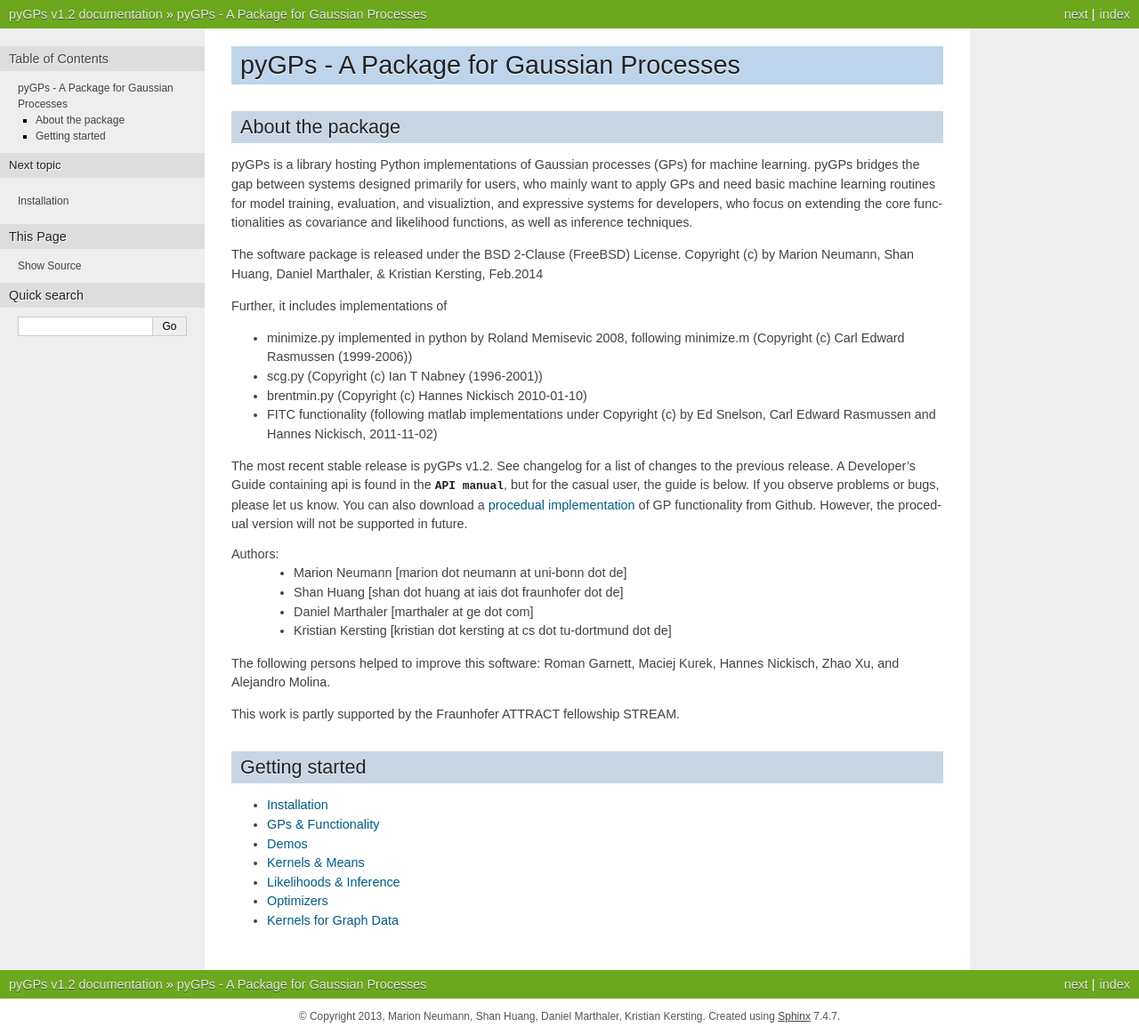
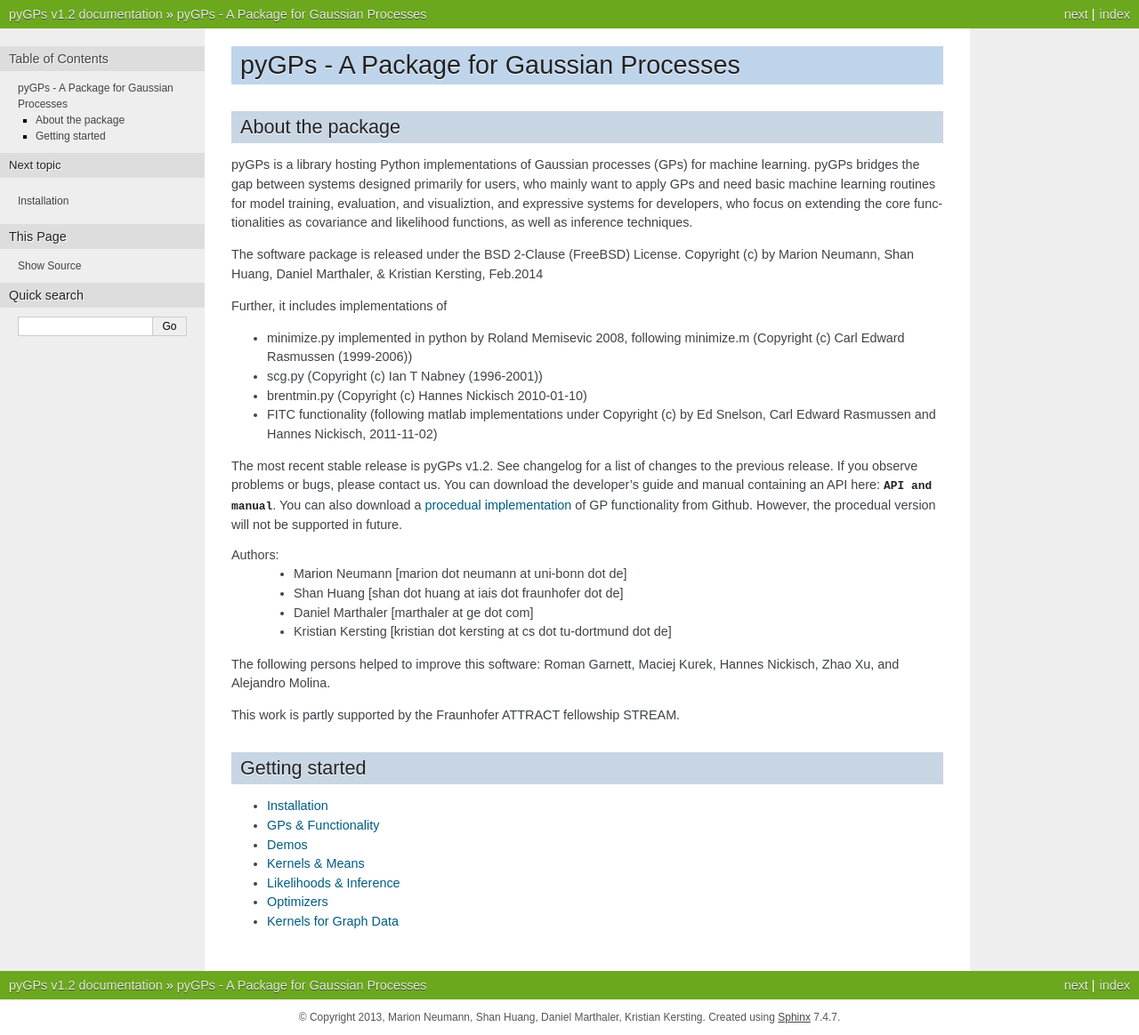
Before and after one commit to marionmari/pyGPs, a Sphinx documentation site: the page built from doc/source/index.rst, in a window 1280 px wide. Shown: the whole page at 89% size. Built offline with Sphinx 7.4.7, drawn with Linux system fonts in a browser that asks for light colours; formulas are drawn with MathJax 3.

Commit message:
API filename changed

```diff
--- a/doc/source/index.rst
+++ b/doc/source/index.rst
@@ -27,8 +27,9 @@
 
 * FITC functionality (following matlab implementations under Copyright (c) by Ed Snelson, Carl Edward Rasmussen and Hannes Nickisch, 2011-11-02)
 
-The most recent stable release is pyGPs v1.2. See :doc:`changelog <_static/changelog>` for a list of changes to the previous release. A Developer's Guide containing api is found in the :download:`API manual <_static/pyGPs.pdf>`, but for the casual user, the guide is below.
-If you observe problems or bugs, please let us know.
+The most recent stable release is pyGPs v1.2. See :doc:`changelog <_static/changelog>` for a list of changes to the previous release.
+If you observe problems or bugs, please contact us.
+You can download the developer's guide and manual containing an API here: :download:`API and manual <_static/pyGPs_API.pdf>`.
 You can also download a `procedual implementation`_ of GP functionality from Github. However, the procedual version will not be supported in future.
 
 .. _procedual implementation: https://github.com/marionmari/pyGP_PR/
```
